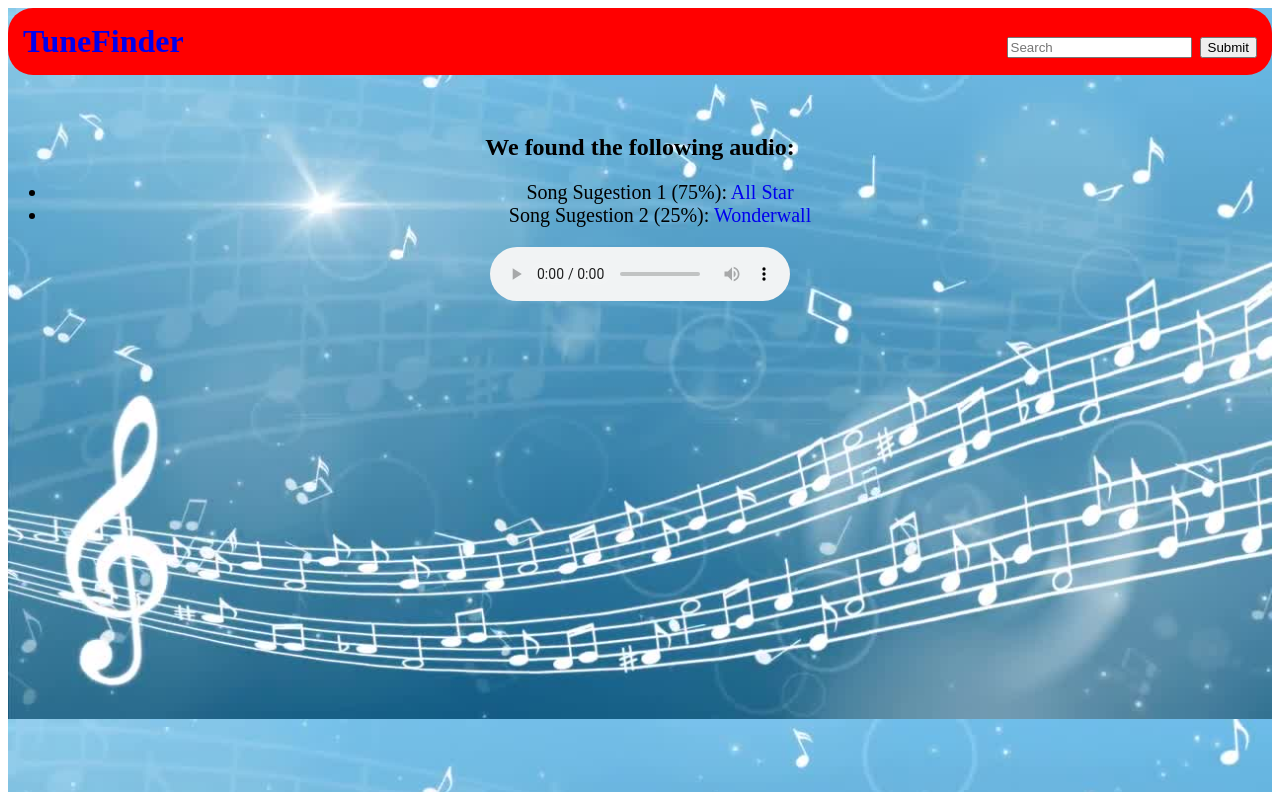
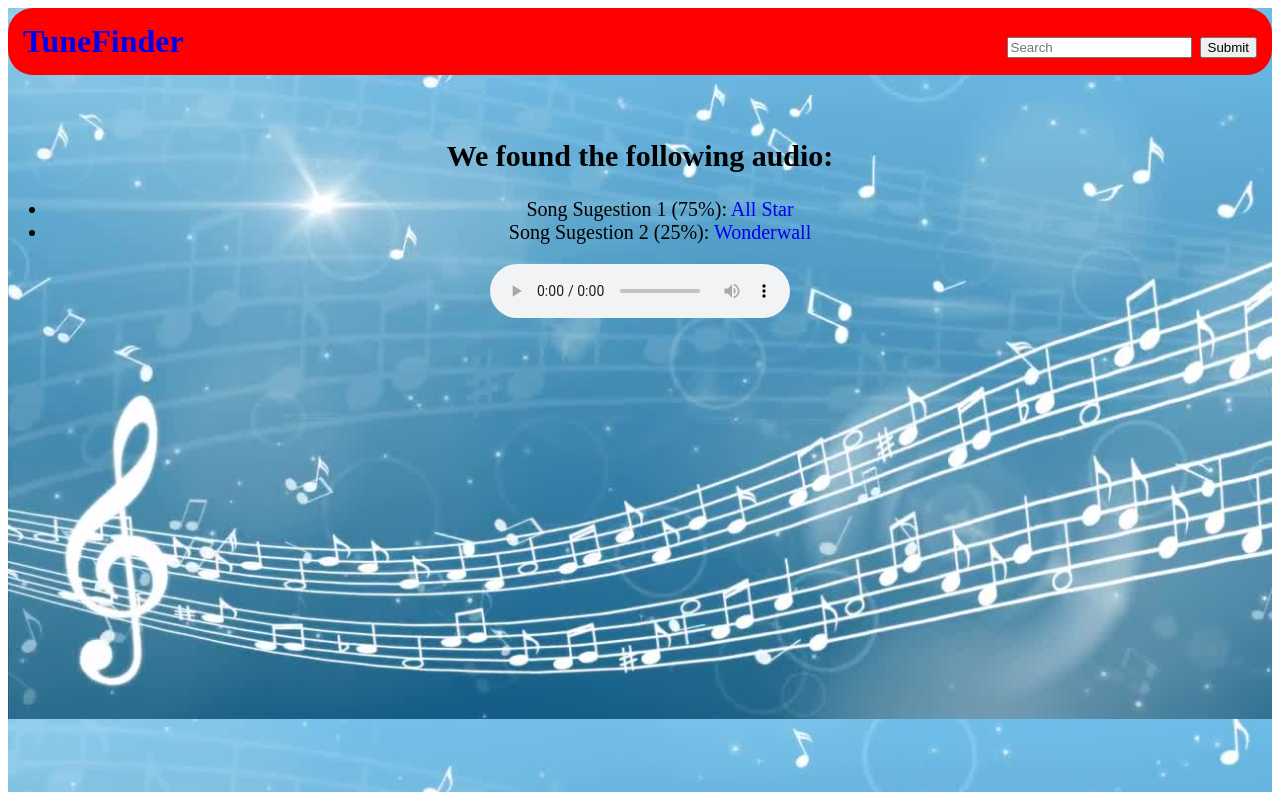
Before and after one commit to Scherflinge/tunefinder_site, a Django app: page /song in a window 1280 px wide. Run offline with Django 3.2, Linux system fonts and the light colour scheme.

Commit message:
text size change

```diff
--- a/tunefinder/templates/tunefinder/song.html
+++ b/tunefinder/templates/tunefinder/song.html
@@ -8,12 +8,14 @@
 <br>
 
 <div class="input">
+<div class="text">
 	<h2>We found the following audio: </h2>
     <div class="songclass">
     <ul>
     <Li>Song Sugestion 1 (75%): <a href="https://open.spotify.com/track/3cfOd4CMv2snFaKAnMdnvK?si=ZUrtR4EbR0Opbj-7JkhWqA">All Star</Li></a>
     <Li>Song Sugestion 2 (25%): <a href="https://open.spotify.com/track/4w7RuuQAVP0JXlAom3z1aC?si=R4r5oWlTTQac0D264iLHdQ">Wonderwall</Li></a>
     </ul>
+  </div>
     </div>
 <audio controls>
   <source src=" " type="audio/wav" id ="result">
```
